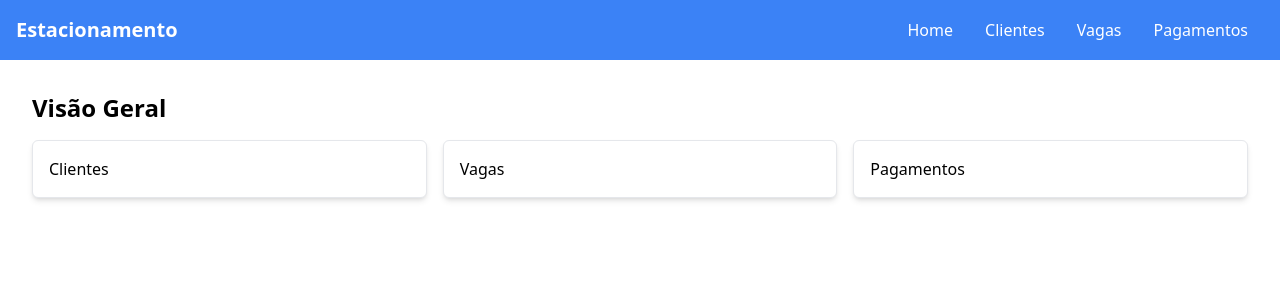
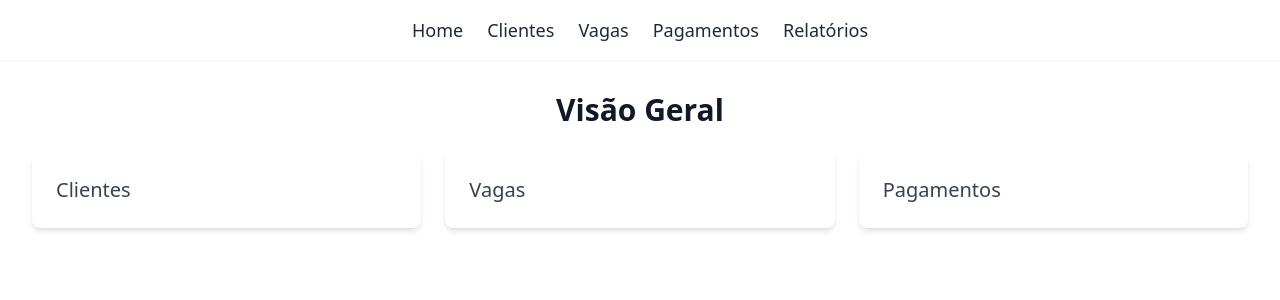
Before and after one commit to FirminoEduardo/estacionamento-frontend, a React (Create React App) app: page / in a window 1280 px wide. Shown: the top 300 px of the page. Built offline with nearby package versions, Linux system fonts and the light colour scheme.

Commit message:
Novo estilo / Criação do Relatorios.js

```diff
--- a/src/App.css
+++ b/src/App.css
@@ -1,54 +1,30 @@
-.App {
-  text-align: center;
+/* Estilo global para o App */
+body {
+  background-color: #f8fafc; /* cor de fundo suave */
+  font-family: 'Inter', sans-serif; /* Fonte clean e moderna */
+  margin: 0;
+  padding: 0;
 }
 
-.App-logo {
-  height: 40vmin;
-  pointer-events: none;
-}
-
-@media (prefers-reduced-motion: no-preference) {
-  .App-logo {
-    animation: App-logo-spin infinite 20s linear;
-  }
-}
-
-.App-header {
-  background-color: #282c34;
-  min-height: 100vh;
-  display: flex;
-  flex-direction: column;
-  align-items: center;
-  justify-content: center;
-  font-size: calc(10px + 2vmin);
-  color: white;
-}
-
-.App-link {
-  color: #61dafb;
-}
-
-@keyframes App-logo-spin {
-  from {
-    transform: rotate(0deg);
-  }
-  to {
-    transform: rotate(360deg);
-  }
-}
-
-/* Exemplo de estilo para ajustar o layout */
-body {
-  margin: 0;
-}
-
+/* Definindo a altura para garantir que a tela ocupe toda a altura */
 .App {
   display: flex;
   flex-direction: column;
-  height: 100vh;
+  min-height: 100vh;
 }
 
-.content {
-  flex: 1;  /* Isso faz com que o conteúdo ocupe o restante da tela */
-  padding: 20px;
+/* Centralizando o conteúdo principal */
+main {
+  max-width: 1200px;
+  margin: 0 auto;
 }
+
+/* Estilo para links e botões */
+a {
+  text-decoration: none;
+  color: inherit; /* Remover sublinhado */
+}
+
+a:hover {
+  color: #3b82f6; /* Cor suave de hover */
+}
--- a/src/components/Button.js
+++ b/src/components/Button.js
@@ -1,11 +1,14 @@
 // Componenete reutilizável de botão
 import React from "react";
 
-const Button = ({ label, onClick, className }) => {
+const Button = ({ label, onClick, className, disabled }) => {
   return (
     <button
       onClick={onClick}
-      className={`bg-blue-500 text-white p-2 rounded-md ${className}`}
+      disabled={disabled} // Se o botão estiver desabilitado, o "onClick" não será chamado
+      className={`bg-blue-500 text-white p-2 rounded-md
+        ${disabled ? "bg-gray-400 cursor-not-allowed" : "hover:bg-blue-600"}
+        transition-all duration-200 ease-in-out ${className}`}
     >
       {label}
     </button>
--- a/src/components/Header.js
+++ b/src/components/Header.js
@@ -4,24 +4,48 @@ import { Link } from "react-router-dom";
 
 const Header = () => {
   return (
-    <header className="bg-blue-500 p-4 text-white">
-      <div className="flex justify-between items-center">
-        <h1 className="text-xl font-bold">Estacionamento</h1>
+    <header className="bg-white text-gray-800 p-4 shadow-sm">
       <nav>
-          <Link to="/" className="mx-4">
+        <ul className="flex justify-center space-x-6">
+          <li>
+            <Link to="/" className="text-lg font-medium hover:text-blue-500">
               Home
             </Link>
-          <Link to="/clientes" className="mx-4">
+          </li>
+          <li>
+            <Link
+              to="/clientes"
+              className="text-lg font-medium hover:text-blue-500"
+            >
               Clientes
             </Link>
-          <Link to="/vagas" className="mx-4">
+          </li>
+          <li>
+            <Link
+              to="/vagas"
+              className="text-lg font-medium hover:text-blue-500"
+            >
               Vagas
             </Link>
-          <Link to="/pagamentos" className="mx-4">
+          </li>
+          <li>
+            <Link
+              to="/pagamentos"
+              className="text-lg font-medium hover:text-blue-500"
+            >
               Pagamentos
             </Link>
+          </li>
+          <li>
+            <Link
+              to="/relatorios"
+              className="text-lg font-medium hover:text-blue-500"
+            >
+              Relatórios
+            </Link>
+          </li>
+        </ul>
       </nav>
-      </div>
     </header>
   );
 };
--- a/src/pages/Home.js
+++ b/src/pages/Home.js
@@ -3,16 +3,20 @@ import React from "react";
 
 const Home = () => {
   return (
-    <div className="flex flex-col h-screen">
-      <main className="flex-1 p-8">
-        <h2 className="text-2xl font-semibold">Visão Geral</h2>
-        <div className="grid grid-cols-3 gap-4 mt-4">
-          <div className="bg-white p-4 border rounded-md shadow-md">
-            Clientes
+    <div className="flex flex-col min-h-screen">
+      <main className="flex-1 p-8 space-y-6">
+        <h2 className="text-3xl font-semibold text-center text-gray-900">
+          Visão Geral
+        </h2>
+        <div className="grid grid-cols-1 sm:grid-cols-2 md:grid-cols-3 gap-6">
+          <div className="bg-white p-6 rounded-lg shadow-md hover:shadow-lg transition-shadow duration-200">
+            <h3 className="text-xl font-medium text-gray-700">Clientes</h3>
           </div>
-          <div className="bg-white p-4 border rounded-md shadow-md">Vagas</div>
-          <div className="bg-white p-4 border rounded-md shadow-md">
-            Pagamentos
+          <div className="bg-white p-6 rounded-lg shadow-md hover:shadow-lg transition-shadow duration-200">
+            <h3 className="text-xl font-medium text-gray-700">Vagas</h3>
+          </div>
+          <div className="bg-white p-6 rounded-lg shadow-md hover:shadow-lg transition-shadow duration-200">
+            <h3 className="text-xl font-medium text-gray-700">Pagamentos</h3>
           </div>
         </div>
       </main>
--- a/src/pages/Relatorios.js
+++ b/src/pages/Relatorios.js
@@ -0,0 +1,43 @@
+// src/pages/Relatorios.js
+import React from "react";
+
+const Relatorios = () => {
+  return (
+    <div className="flex flex-col min-h-screen">
+      <main className="flex-1 p-8 space-y-6">
+        <h2 className="text-3xl font-semibold text-center text-gray-900">
+          Relatórios
+        </h2>
+        <div className="grid grid-cols-1 sm:grid-cols-2 md:grid-cols-3 gap-6">
+          {/* Exemplo de cartões de relatório */}
+          <div className="bg-white p-6 rounded-lg shadow-md hover:shadow-lg transition-shadow duration-200">
+            <h3 className="text-xl font-medium text-gray-700">
+              Relatório de Vagas
+            </h3>
+            <p className="text-gray-600">
+              Aqui você pode ver a ocupação das vagas.
+            </p>
+          </div>
+          <div className="bg-white p-6 rounded-lg shadow-md hover:shadow-lg transition-shadow duration-200">
+            <h3 className="text-xl font-medium text-gray-700">
+              Relatório de Pagamentos
+            </h3>
+            <p className="text-gray-600">
+              Veja os pagamentos realizados pelos clientes.
+            </p>
+          </div>
+          <div className="bg-white p-6 rounded-lg shadow-md hover:shadow-lg transition-shadow duration-200">
+            <h3 className="text-xl font-medium text-gray-700">
+              Relatório de Clientes
+            </h3>
+            <p className="text-gray-600">
+              Aqui você encontra os dados dos clientes.
+            </p>
+          </div>
+        </div>
+      </main>
+    </div>
+  );
+};
+
+export default Relatorios;
```
Lines whose indentation alone changed are shown as unchanged.
